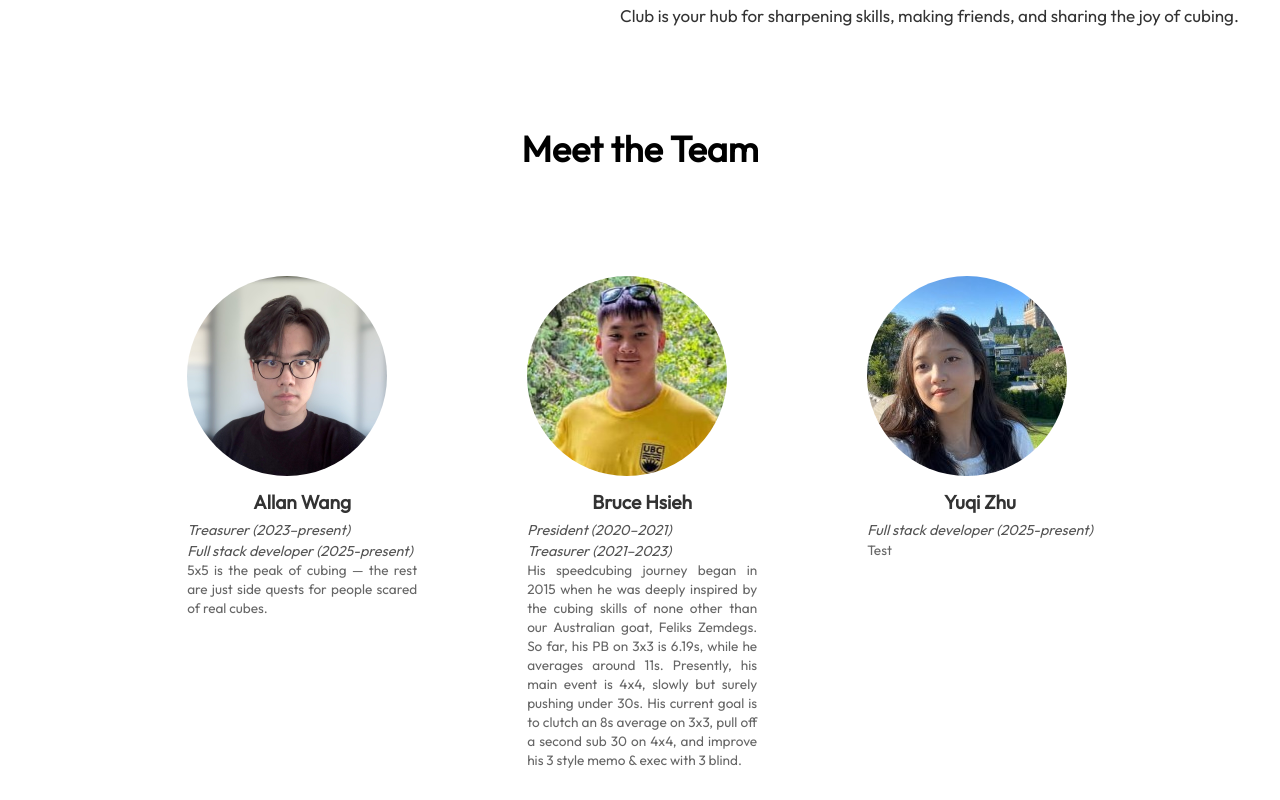
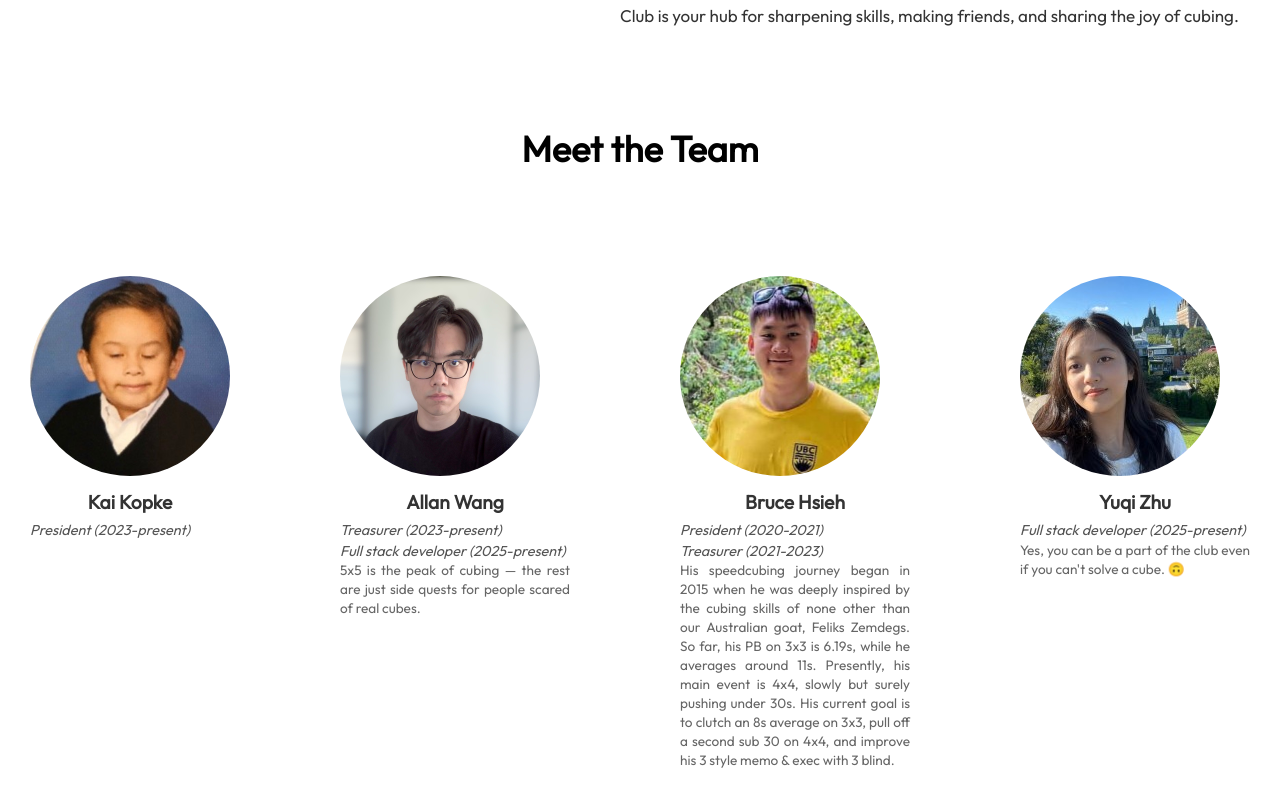
Before and after one commit to AllanWang1/UBC-Cubing-Club, a Next.js app in the folder src/: page /aboutus in a window 1280 px wide. Shown: the part 1079-1879 px from the top of the page. Built offline with nearby package versions, Linux system fonts and the light colour scheme.

Commit message:
Adjusted team section, adjusted Member css.

```diff
--- a/src/app/(pages)/aboutus/Members.json
+++ b/src/app/(pages)/aboutus/Members.json
@@ -1,8 +1,16 @@
 [
+  {
+    "name": "Kai Kopke",
+    "roles": [
+      { "title": "President", "years": "2023-present"}
+    ],
+    "description": "",
+    "image": "/member-imgs/Kai.jpeg"
+  },
   {
     "name": "Allan Wang",
     "roles": [
-      { "title": "Treasurer", "years": "2023–present" },
+      { "title": "Treasurer", "years": "2023-present" },
       { "title": " Full stack developer", "years": "2025-present"}
     ],
     "description": "5x5 is the peak of cubing — the rest are just side quests for people scared of real cubes.",
@@ -11,8 +19,8 @@
   {
     "name": "Bruce Hsieh",
     "roles": [
-      { "title": "President", "years": "2020–2021" },
-      { "title": "Treasurer", "years": "2021–2023" }
+      { "title": "President", "years": "2020-2021" },
+      { "title": "Treasurer", "years": "2021-2023" }
     ],
     "description": "His speedcubing journey began in 2015 when he was deeply inspired by the cubing skills of none other than our Australian goat, Feliks Zemdegs. So far, his PB on 3x3 is 6.19s, while he averages around 11s. Presently, his main event is 4x4, slowly but surely pushing under 30s. His current goal is to clutch an 8s average on 3x3, pull off a second sub 30 on 4x4, and improve his 3 style memo & exec with 3 blind.",
     "image": "/member-imgs/Bruce.jpg"
@@ -22,7 +30,7 @@
     "roles": [
       { "title": " Full stack developer", "years": "2025-present"}
     ],
-    "description": "Test",
+    "description": "Yes, you can be a part of the club even if you can't solve a cube. 🙃",
     "image": "/member-imgs/Yuqi.jpeg"
   }
 ]
```
Also changed, not shown: src/app/(pages)/members/[id]/MemberID.css (+14 -0 lines), src/public/member-imgs/Kai.jpeg (added).
